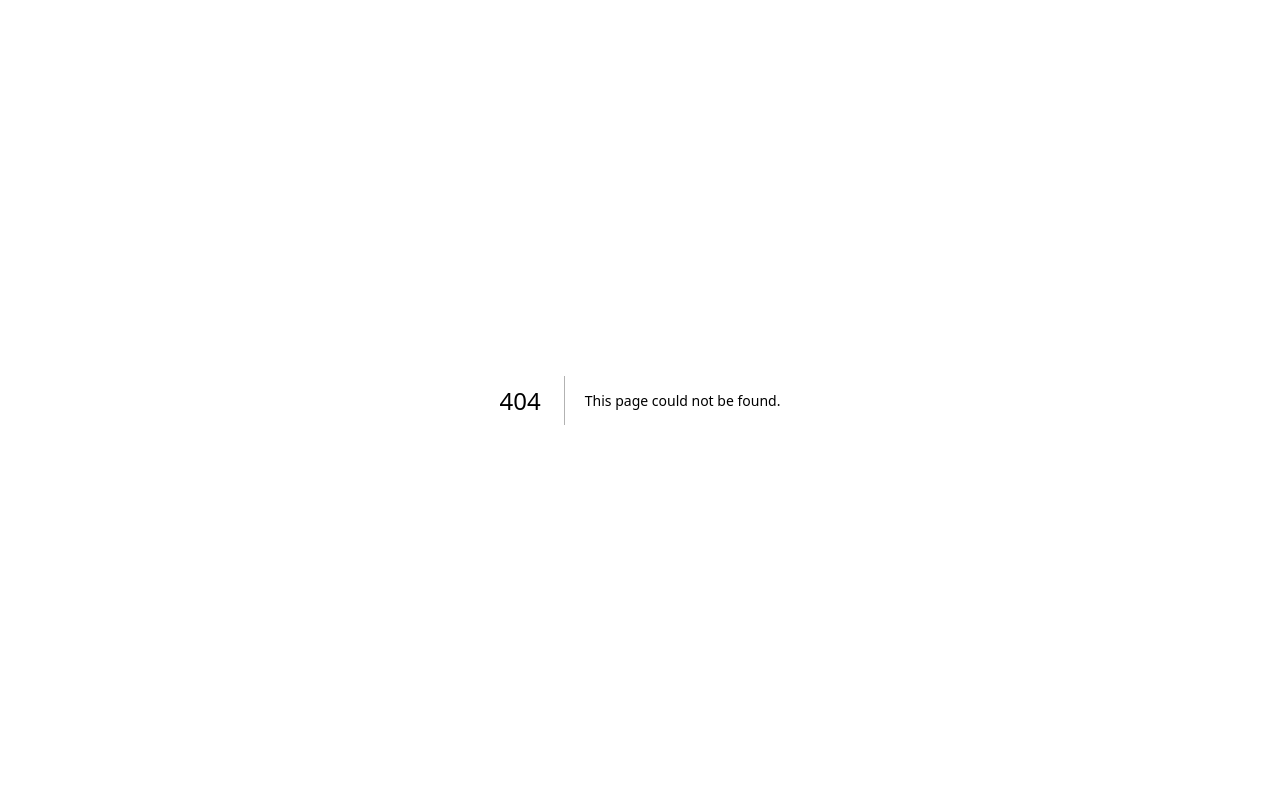
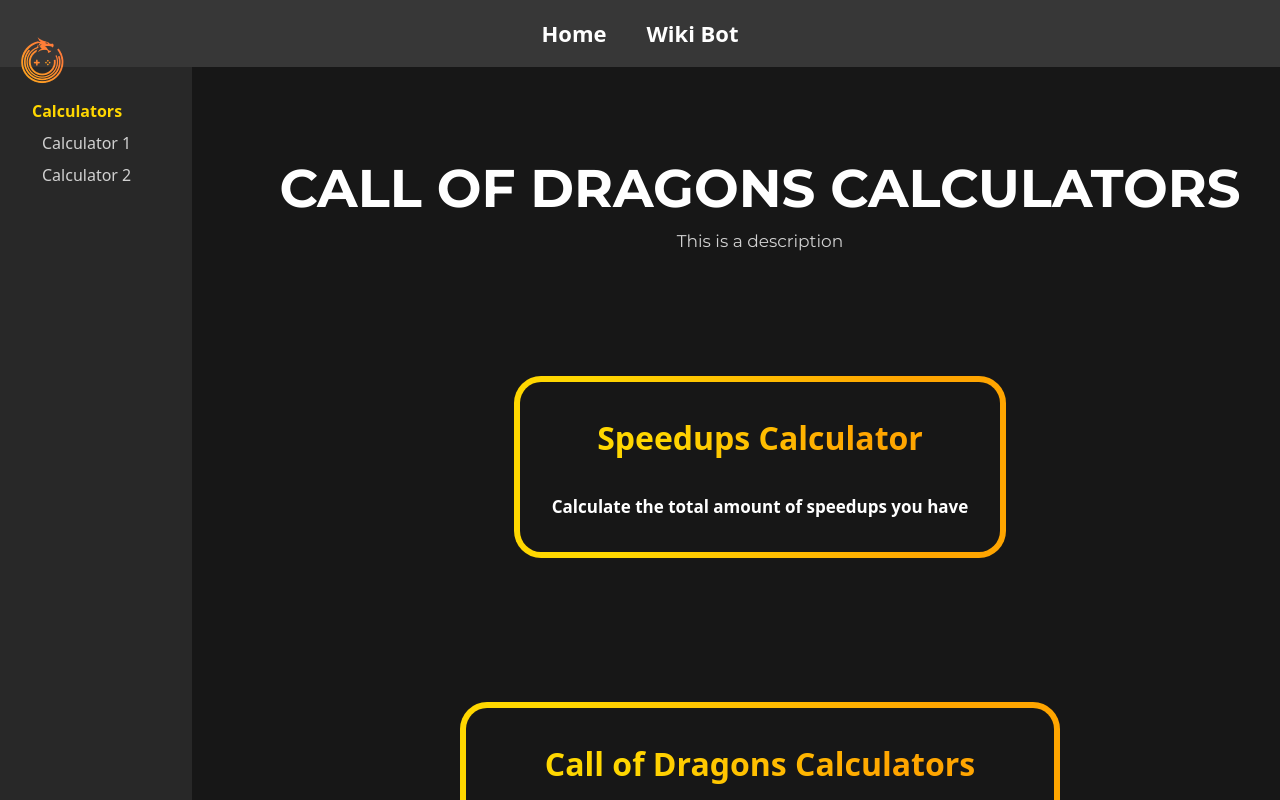
Before and after one commit to cod-tools/cod.tools, a Next.js app: page /calculators in a window 1280 px wide. Before the commit this address had no page. Shown: the top 800 px of the page. Built offline with nearby package versions, Linux system fonts and the light colour scheme.

Commit message:
Pages Updates
- Updated Calculators page stylings
- Initiated Speedups Calculator page

```diff
--- /dev/null
+++ b/src/pages/calculators/index.css
@@ -0,0 +1,144 @@
+.main-section {
+    grid-row: 2;
+    grid-column: 2;
+    padding: 2em;
+    display: flex;
+    flex-direction: column;
+    align-items: center;
+    justify-content: center;
+}
+
+.calculators-content {
+    background-color: var(--bg);
+}
+
+.calculators-titles{
+    margin-bottom: 32px;
+}
+
+.calculators-title {
+    margin-top: 50px;
+    font-family: var(--font-family);
+    color: white;
+    font-size: 53px;
+    font-weight: 700;
+    text-transform: uppercase;
+    text-align: center;
+}
+
+.calculators-description{
+    text-align: center;
+    font-size: 17px;
+    font-family: var(--font-family);
+    color: var(--text-light);
+}
+
+.calculators-sections {
+    display: flex;
+    flex-direction: row;
+    flex-wrap: wrap;
+    justify-content: space-around;
+    gap: 4em;
+    width: 95%;
+    margin-top: 50px;
+}
+
+.calculators-section {
+    flex: 0 1 600px;
+    margin: 40px;
+    display: flex;
+    flex-direction: column;
+    align-items: center;
+    justify-content: center;
+    padding: 2em;
+    border-radius: 27px;
+    background: linear-gradient(var(--bg), var(--bg)) padding-box,
+      var(--gradient) border-box;
+    border: 6px solid transparent;
+    text-decoration: none;
+    transition: transform 0.3s ease-in-out;
+}
+
+.calculators-section:hover {
+    transform: scale(1.05);
+}
+
+.calculators-section-title {
+    font-size: 2em;
+    font-weight: bold;
+    margin-bottom: 1em;
+    text-align: center;
+    background: var(--gradient);
+    -webkit-background-clip: text;
+    -webkit-text-fill-color: transparent;
+}
+
+.calculators-section-description {
+    text-align: center;
+    font-size: 17px;
+    color: white;
+    font-weight: 600;
+}
+
+/*Sidebar*/
+
+.sidebar {
+    width: 80%;
+    grid-row: 2;
+    grid-column: 1;
+    padding: 2em;
+    background-color: var(--bg2);
+}
+
+.sidebar-title{
+    color: var(--primary);
+    font-weight: 600;
+    margin-bottom: 8px;
+}
+
+.sidebar-link {
+    display: block;
+    margin-left: 10px;
+    margin-bottom: 8px;
+    text-decoration: none;
+    color: var(--text-light);
+}
+
+.sidebar-link:hover {
+    color: var(--primary);
+}
+
+.main-section {
+    grid-row: 2;
+    grid-column: 2;
+    padding: 2em;
+}
+
+.calculators-container {
+    display: grid;
+    grid-template-columns: 240px 1fr;
+}
+
+@media (max-width: 1080px) {
+    .calculators-container {
+      grid-template-columns: 1fr;
+    }
+
+    .calculators-sections {
+      flex-direction: column;
+      gap: 2em;
+    }
+
+    .calculators-section {
+      flex: none;
+      padding: 1em;
+    }
+
+    .sidebar, .main-section {
+        grid-column: 1;
+      }
+
+    .calculators-container {
+        grid-template-columns: 1fr;
+    }
+}
--- /dev/null
+++ b/src/pages/calculators/index.js
@@ -0,0 +1,51 @@
+import Link from 'next/link';
+import Head from 'next/head';
+
+import Header from '@/components/header/header';
+import Footer from '@/components/footer/footer';
+
+import './index.css';
+
+export default function Calculators() {
+  return (
+    <>
+      <Head>
+        <title>Call of Dragons Calculators | cod.tools</title>
+        <meta name="description" content="Coming Soon..." />
+      </Head>
+      <Header />
+      <div className="calculators-content">
+        <div className="calculators-container">
+          <aside className="sidebar">
+            <h2 className='sidebar-title'>Calculators</h2>
+            <Link key="wikibot" href="/wikibot">
+              <a className="sidebar-link">Calculator 1</a>
+            </Link>
+            <Link key="calculators" href="/calculators">
+              <a className="sidebar-link">Calculator 2</a>
+            </Link>
+          </aside>
+          <main className="main-section">
+            <div className='calculators-titles'>
+              <h1 className="calculators-title">Call of Dragons Calculators</h1>
+              <h2 className='calculators-description'>This is a description</h2>
+            </div>
+            <div className="calculators-sections">
+              <Link key="wikibot" href="/wikibot">
+                <a className="calculators-section">
+                  <h2 className="calculators-section-title">Speedups Calculator</h2>
+                  <p className="calculators-section-description">Calculate the total amount of speedups you have</p>
+                </a>
+              </Link>
+              <a className="calculators-section">
+                <h2 className="calculators-section-title">Call of Dragons Calculators</h2>
+                <p className="calculators-section-description">Coming Soon...</p>
+              </a>
+            </div>
+          </main>
+        </div>
+      </div>
+      <Footer />
+    </>
+  );
+};
--- a/src/pages/index.js
+++ b/src/pages/index.js
@@ -27,7 +27,7 @@
               </a>
             </Link>
             <a className="home-section">
-              <h2 className="home-section-title">Call of Dragons Calculator</h2>
+              <h2 className="home-section-title">Call of Dragons Calculators</h2>
               <p className="home-section-description">Coming Soon...</p>
             </a>
           </div>
```
Also changed, not shown: src/pages/calculator/index.css (deleted, +0 -108 lines), src/pages/calculator/index.js (deleted, +0 -53 lines), src/pages/calculators/speedups/index.js (added, +19 -0 lines), src/pages/calculators/speedups/index.css (added).
